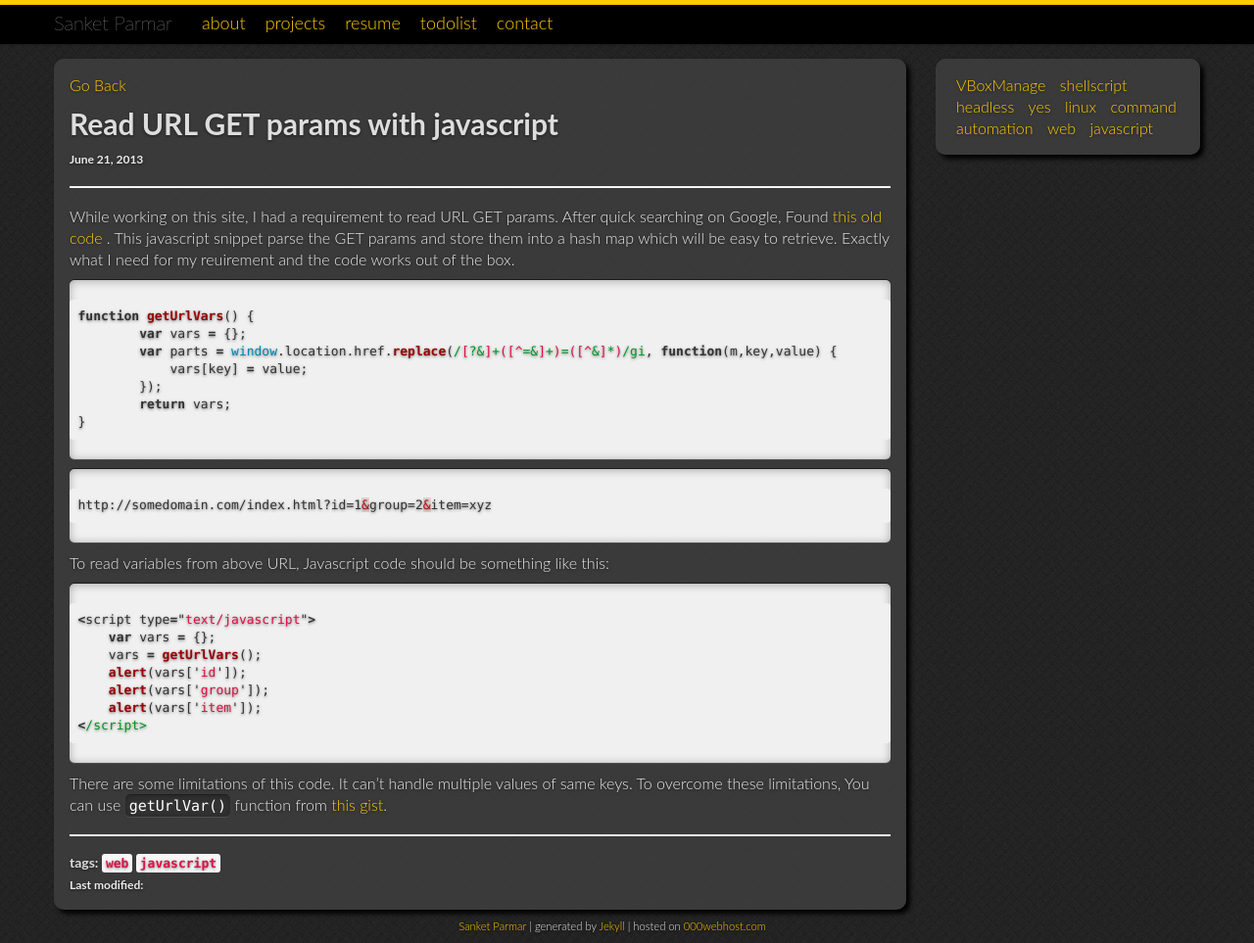
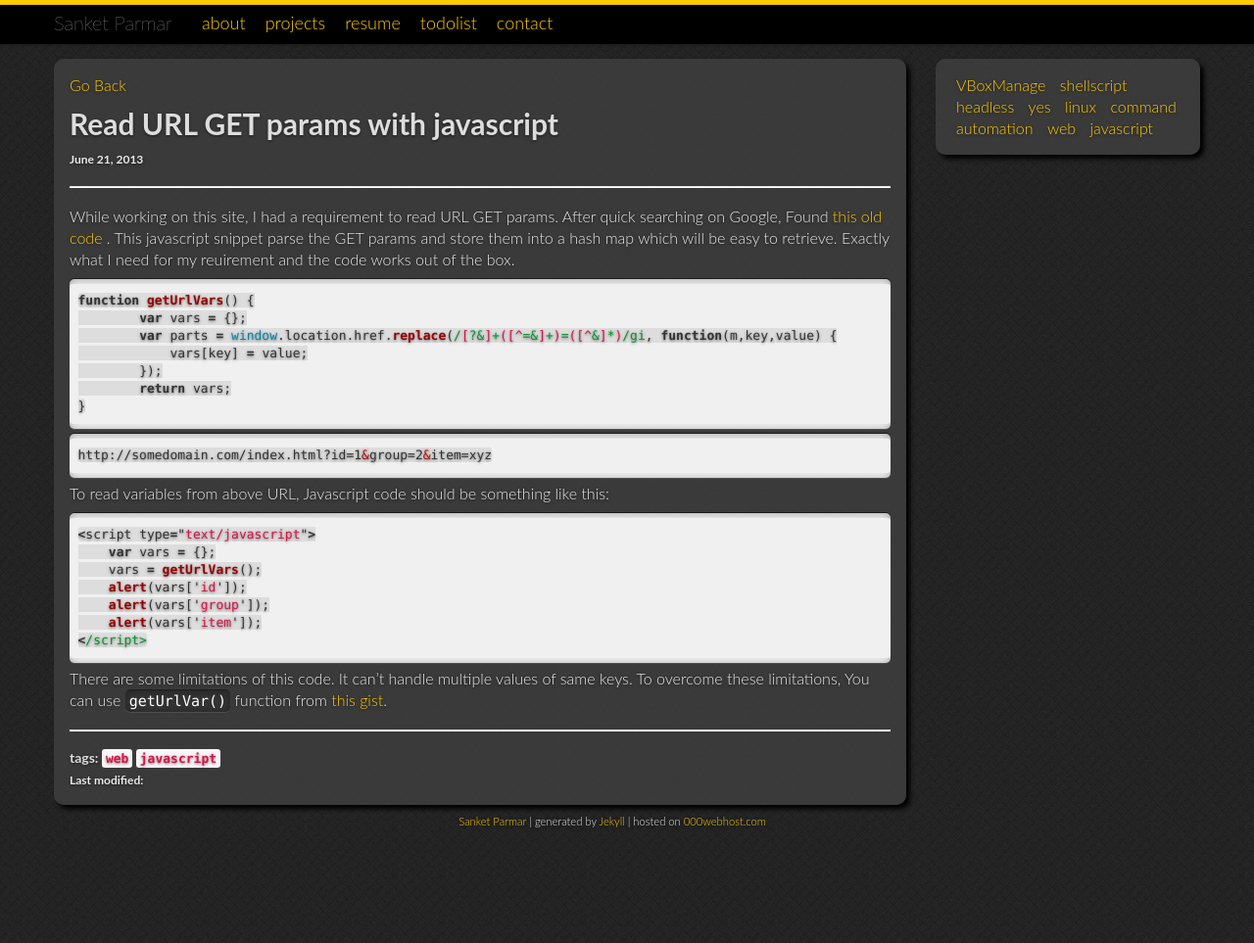
Before and after one commit to sanketparmar/sanketparmar.in, a Jekyll site: the page built from _posts/2013-06-21-read-url-params-using-javascript.markdown, in a window 1280 px wide and 963 px high. Shown: the whole window at 98% size. Built offline with Jekyll 4.4.1, drawn with Linux system fonts in a browser that asks for light colours.

Commit message:
Added code highlight and line no

```diff
--- a/css/custom.css
+++ b/css/custom.css
@@ -111,7 +111,8 @@
 code { border: none;}
 h1, h2, h3 { padding: 0px 0px 0px; }
 .highlight {
-	padding: 10px 0;
+	padding: 0px 0;
+	margin: 5px 0;
 	width: 100%;
 	overflow: auto;
 	font-weight: 300;
@@ -124,3 +125,12 @@
 		0 1px 0 rgba(255,255,255,.1),
 		0 -1px 0 rgba(0,0,0,.5);
 }
+.lineno { text-align: right;
+          width: 5em;
+	color: white;
+	background: rgba(82, 80, 80, 0.40);
+	font-size: 15px;
+}
+pre code {
+	background: rgba(0,0,0,0.08);
+}
```
